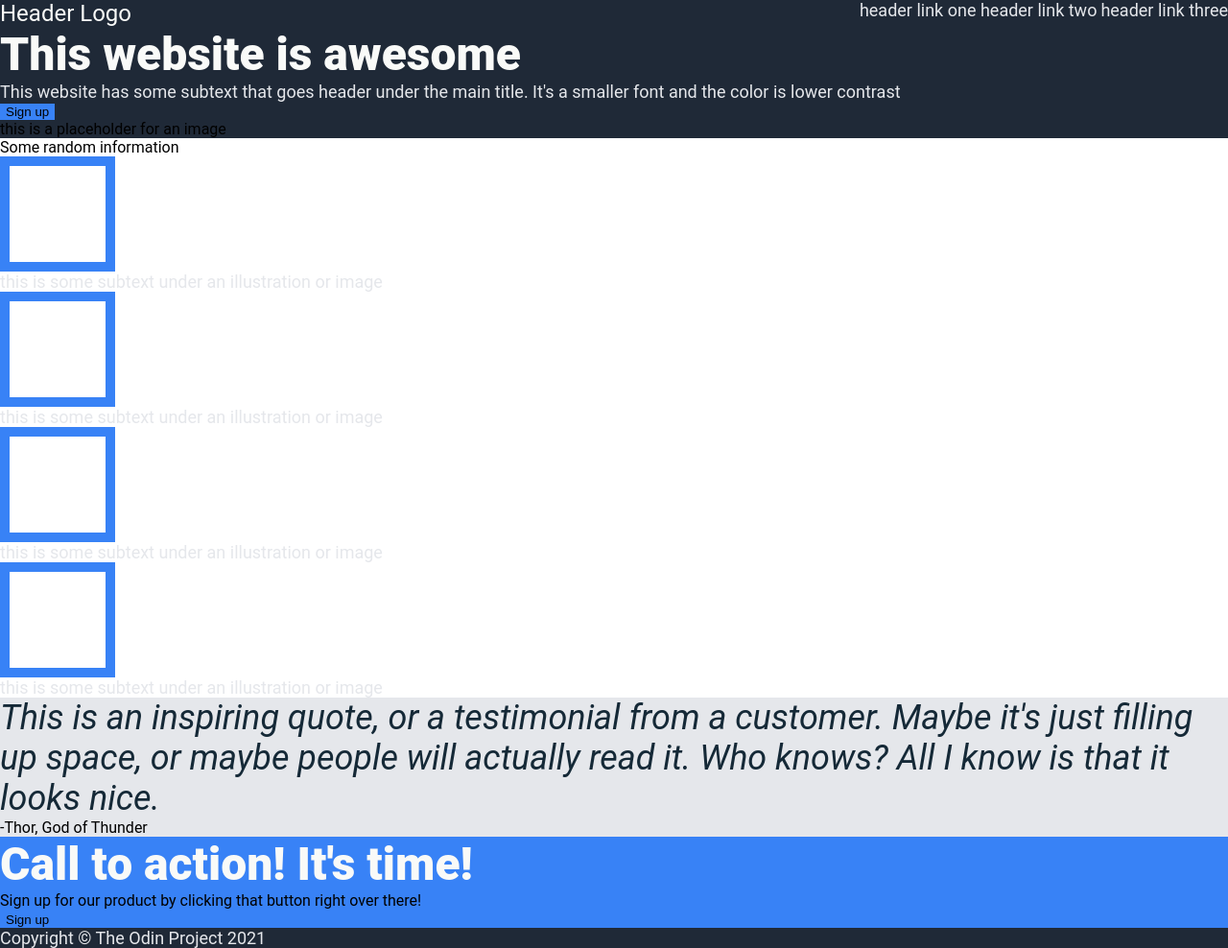
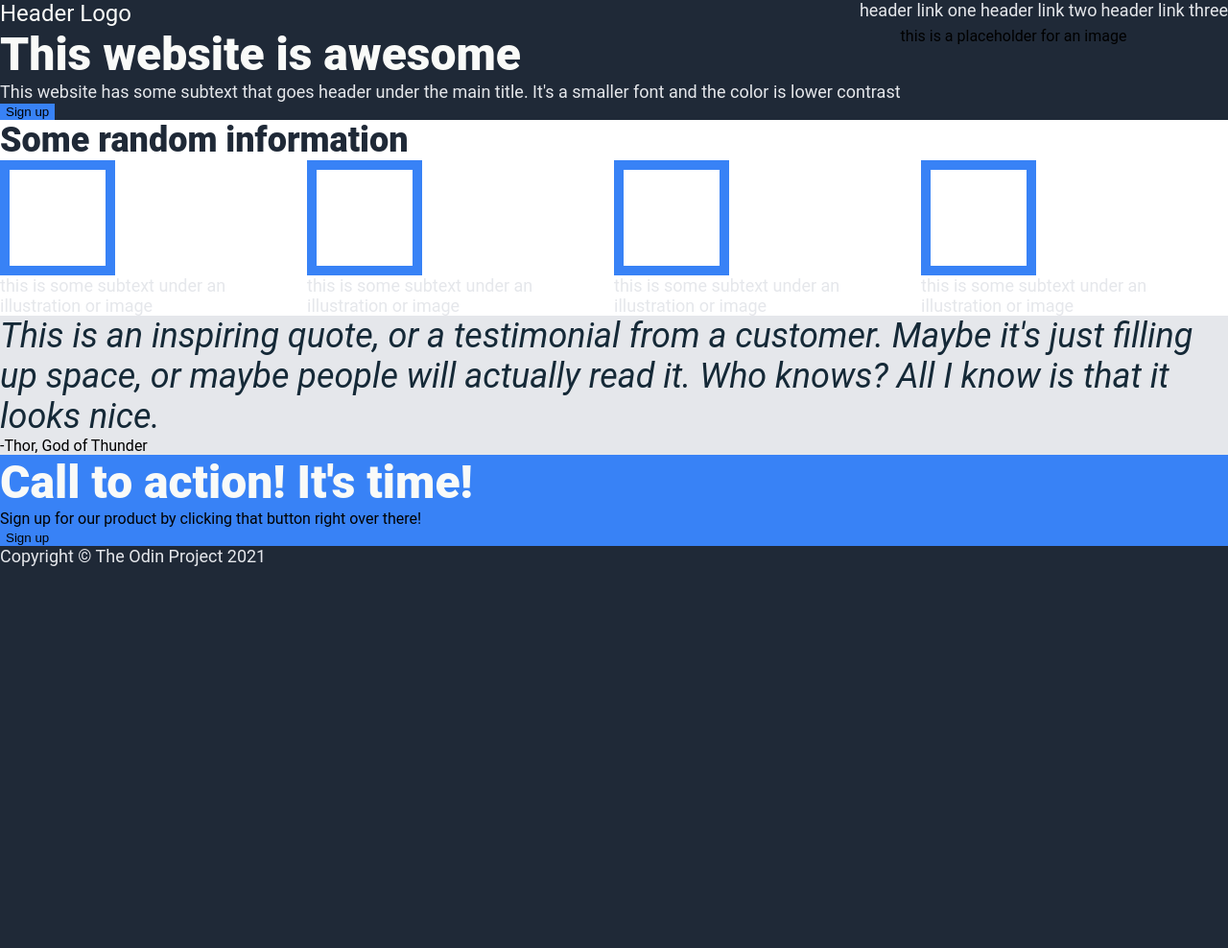
Before and after one commit to hoberez/landing-page, a plain HTML site: page index.html in a window 1280 px wide. Shown: the whole page at 96% size. After the commit the page ends 800 px from the top, so only its background shows below. Drawn offline with Linux system fonts and the light colour scheme.

Commit message:
Update display in hero and info section to flex

```diff
--- a/styles.css
+++ b/styles.css
@@ -7,6 +7,12 @@ body{
     font-family: "Roboto", Helvetica, sans-serif;
 }
 
+.hero{
+    display: flex;
+}
+.info{
+    display: flex;
+}
 .header{
     display: flex;
     justify-content: space-between;
@@ -56,3 +62,9 @@ button{
 .advertisement{
     background-color: #3882F6;
 }
+
+.info-header{
+    font-size: 36px;
+    font-weight: 800;
+    color: #1F2937;
+}
```
